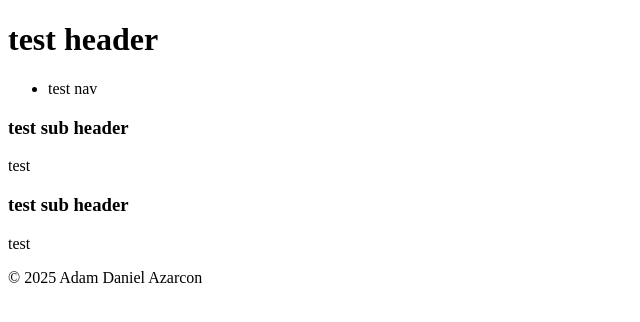
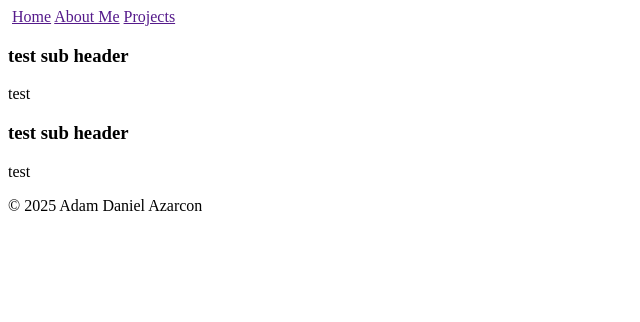
Before and after one commit to AzarconAD/personal-web-portfolio, a Flask app: page / in a window 1280 px wide. Shown: the top 322 px of the page, without its empty margins (0-640 px from the left). Run offline with Flask 3, Linux system fonts and the light colour scheme.

```diff
--- a/templates/base.html
+++ b/templates/base.html
@@ -7,16 +7,11 @@
     <link rel="stylesheet" href="{{ url_for('static', filename='styles.css') }}">
 </head>
 <body>
-    <header>
-        <h1>test header</h1>
-    </header>
-
     <nav>
-        <ul>
-            <li>
-                test nav
-            </li>
-        </ul>
+        <a href="#"><img src="" alt=""></a>
+        <a href="">Home</a>
+        <a href="">About Me</a>
+        <a href="">Projects</a>
     </nav>
 
     <main>
```
Also changed, not shown: templates/profile.html (added, +7 -0 lines), templates/projects.html (added, +7 -0 lines).
